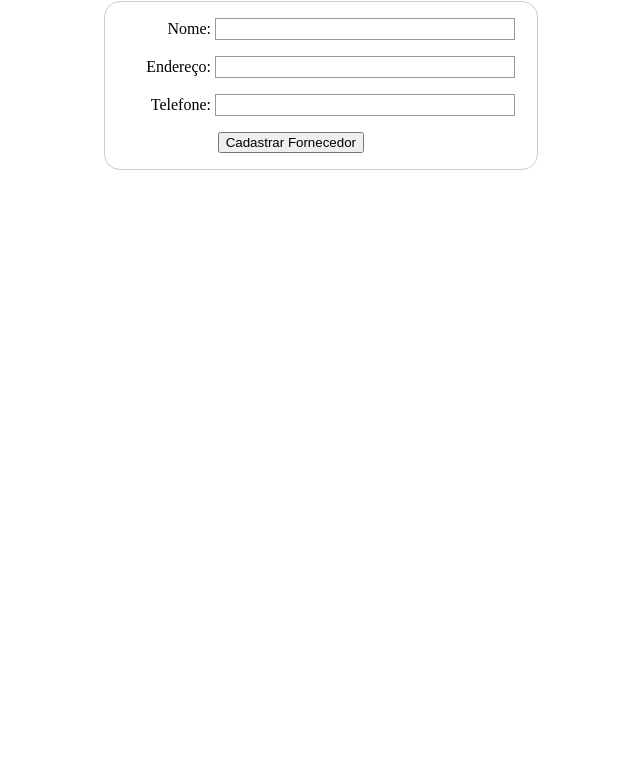
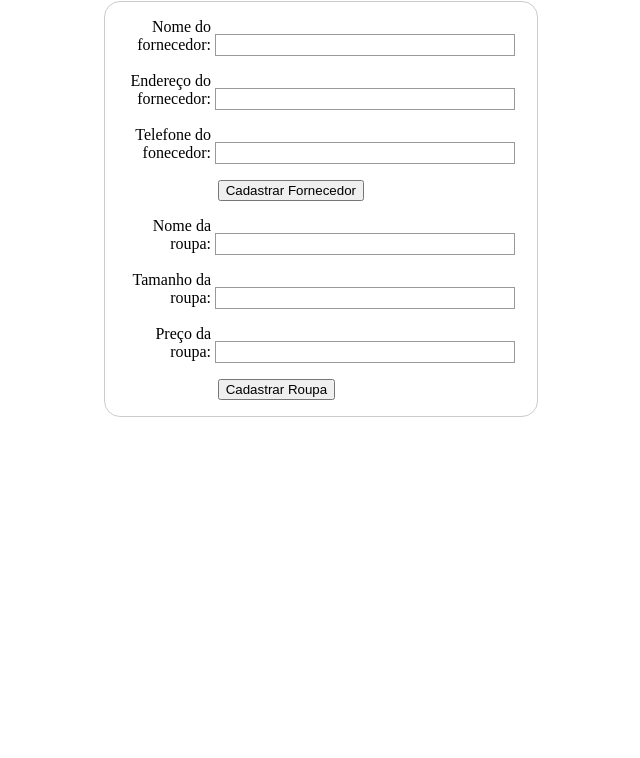
Before and after one commit to ThaissaCaino/EstoqueRoupas, a plain HTML site: page index.html in a window 1280 px wide. Shown: the part 42-800 px from the top of the page, without its empty margins (319-959 px from the left). Drawn offline with Linux system fonts and the light colour scheme.

```diff
--- a/index.html
+++ b/index.html
@@ -3,27 +3,42 @@
 <head>
     <meta charset="UTF-8">
     <meta name="viewport" content="width=device-width, initial-scale=1.0">
-    <title>Fornecedores</title>
+    <title>Estoque de roupa</title>
     <link rel="stylesheet" href="style.css">
 </head>
 <body>
-    <p class="title">Fornecedores</p>
+    <p class="title">Cadastro de fornecedores e roupas</p>
     <form action="/pagina-processa-dados-do-form" method="post">
         <div>
-            <label for="nome">Nome:</label>
+            <label for="nome">Nome do fornecedor:</label>
             <input type="text" id="nome" name="fornecedor_nome"/>
         </div>
         <div>
-            <label for="endereco">Endereço:</label>
+            <label for="endereco">Endereço do fornecedor:</label>
             <input type="endereco" id="endereco" name="fornecedor_endereco"/>
         </div>
         <div>
-            <label for="fone">Telefone:</label>
+            <label for="fone">Telefone do fonecedor:</label>
             <input id="fone" name="fornecedor_fone"></input>
         </div>
         <div class="button">
             <button type="submit">Cadastrar Fornecedor</button>
         </div>
+        <div>
+            <label for="nome">Nome da roupa:</label>
+            <input type="text" id="nome" name="roupa_nome"/>
+        </div>
+        <div>
+            <label for="endereco">Tamanho da roupa:</label>
+            <input type="endereco" id="endereco" name="roupa_tamanho"/>
+        </div>
+        <div>
+            <label for="fone">Preço da roupa:</label>
+            <input id="fone" name="roupa_preco"></input>
+        </div>
+        <div class="button">
+            <button type="submit">Cadastrar Roupa</button>
+        </div>
     </form>
 
 </body>
```
Also changed, not shown: 1 other file.
